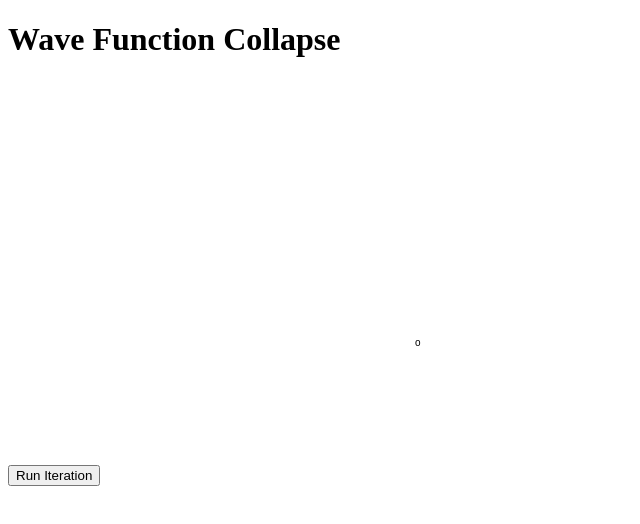
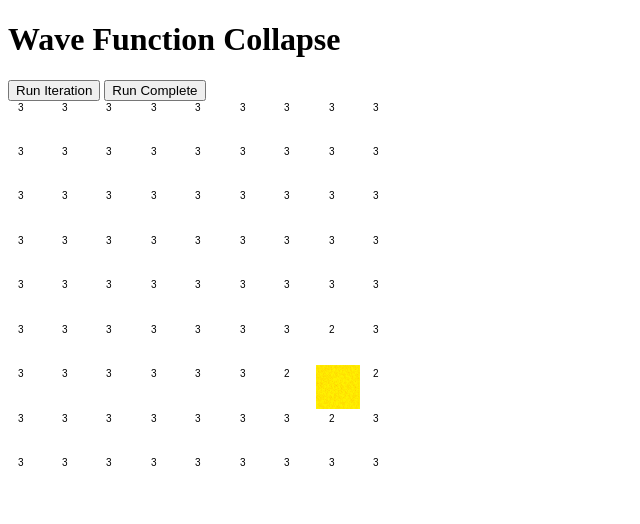
Before and after one commit to Billuc/WaveFunctionCollapse, an Electron app: page index.html in a window 800 px wide. Both pictures are taken after a click on the button "Run Iteration". Shown: the whole page, without its empty margins (0-640 px from the left). Drawn offline with Linux system fonts and the light colour scheme.

Commit message:
Now working

```diff
--- a/index.html
+++ b/index.html
@@ -15,7 +15,10 @@
   </head>
   <body>
     <h1>Wave Function Collapse</h1>
-    <button id="run-iteration-btn">Run Iteration</button>
+    <div>
+      <button id="run-iteration-btn">Run Iteration</button>
+      <button id="run-complete-btn">Run Complete</button>
+    </div>
 
     <script src="./models/authorization.js"></script>
     <script src="./models/cell.js"></script>
@@ -23,6 +26,7 @@
     <script src="./models/rule.js"></script>
     <script src="./models/tile.js"></script>
     <script src="./models/rules/neighborRule.js"></script>
+    <script src="./utils/delay.js"></script>
     <script src="./utils/helpers.js"></script>
     <script src="./utils/display.js"></script>
     <script src="./utils/waveFunctionCollapse.js"></script>
--- a/models/authorization.js
+++ b/models/authorization.js
@@ -3,4 +3,9 @@ class Authorization {
         this.orientation = orientation;
         this.tileVariant = tileVariant;
     }
+
+    equals(other) {
+        return this.orientation == other.orientation &&
+            this.tileVariant.equals(other.tileVariant);
+    }
 }
--- a/models/rules/neighborRule.js
+++ b/models/rules/neighborRule.js
@@ -19,10 +19,10 @@
 
         for (let subRule of subRules) {
             if (tileVariant.tile === subRule.tile1) {
-                authorized.push(this.createAuthorization(subRule.sideTile1, subRule.sideTile2, tileVariant));
+                authorized.push(this.createAuthorization(subRule.sideTile1, subRule.sideTile2, subRule.tile2, tileVariant));
             }
             if (tileVariant.tile === subRule.tile2) {
-                authorized.push(this.createAuthorization(subRule.sideTile2, subRule.sideTile1, tileVariant));
+                authorized.push(this.createAuthorization(subRule.sideTile2, subRule.sideTile1, subRule.tile1, tileVariant));
             }
         }
 
@@ -59,7 +59,7 @@
         return tile === this.tile1 || tile === this.tile2;
     }
 
-    createAuthorization(side1, side2, tileVariant) {
+    createAuthorization(side1, side2, authorizedTile, tileVariant) {
         let orientation = side1;
         let tileVariantOrientation = (6 + side1 - side2) % 4;
 
@@ -68,10 +68,10 @@
             tileVariantOrientation = rotateOrientation(tileVariantOrientation);
         }
 
-        if (this.tile2.variants.findIndex(v => v.orientation == tileVariantOrientation) == -1)
+        if (authorizedTile.variants.findIndex(v => v.orientation == tileVariantOrientation) == -1)
             return null;
 
-        let authorizedTileVariant = new TileVariant(this.tile2, null, tileVariantOrientation);
+        let authorizedTileVariant = new TileVariant(authorizedTile, null, tileVariantOrientation);
         return new Authorization(orientation, authorizedTileVariant);
     }
 }
--- a/models/tile.js
+++ b/models/tile.js
@@ -24,6 +24,10 @@ class Tile {
 
         return variants;
     }
+
+    equals(other) {
+        return this.name == other.name;
+    }
 }
 
 class TileVariant {
@@ -41,10 +45,12 @@ class TileVariant {
                 this.authorized = this.authorized.concat(rule.generateAuthorized(this));
             }
         }
+
+        this.authorized = this.authorized.filter((a, i) => i == this.authorized.findIndex(auth => a.equals(auth)));
     }
 
     equals(other) {
-        return this.tile == other.tile &&
+        return this.tile.equals(other.tile) &&
             this.reflection == other.reflection &&
             this.orientation == other.orientation;
     }
--- /dev/null
+++ b/utils/delay.js
@@ -0,0 +1,5 @@
+function delay(ms) {
+    return new Promise((res, rej) => {
+        setTimeout(res, ms);
+    })
+}
--- a/utils/display.js
+++ b/utils/display.js
@@ -1,11 +1,15 @@
-let GridWidth, GridHeight, CanvasWidth, CanvasHeight;
+let GridWidth, GridHeight, CanvasWidth, CanvasHeight, TileWidth, TileHeight;
 let canvasElement, canvasContext;
+
+const tileImageDict = {};
 
 function setupDisplay(gridWidth, gridHeight) {
     GridWidth = gridWidth;
     GridHeight = gridHeight;
     CanvasWidth = 400;
     CanvasHeight = 400;
+    TileWidth = Math.floor(CanvasWidth / GridWidth);
+    TileHeight = Math.floor(CanvasHeight / GridHeight);
 
     canvasElement = document.createElement("canvas");
     canvasElement.width = CanvasWidth;
@@ -16,23 +20,59 @@ function setupDisplay(gridWidth, gridHeight) {
     canvasContext = canvasElement.getContext("2d");
 }
 
+async function getTileImage(tileName, displayValue) {
+    if (tileName in tileImageDict) return tileImageDict[tileName];
+
+    var img = new Image();
+    await new Promise(res => img.onload = res, img.src = displayValue);
+    tileImageDict[tileName] = img;
+    return img;
+}
+
 function displayTile(tileVariant, x, y) {
-    if (tileVariant.tile.displayType == TileDisplayTypes.Value) {
+    var tile = tileVariant.tile;
+
+    if (tile.displayType == TileDisplayTypes.Value) {
         canvasContext.fillStyle = "black";
         canvasContext.fillText(
-            tileVariant.tile.displayValue,
-            Math.floor(x * CanvasWidth / GridWidth),
-            Math.floor(y * CanvasHeight / GridHeight)
+            tile.displayValue,
+            x * TileWidth,
+            y * TileHeight
         );
+    }
+    else if (tile.displayType == TileDisplayTypes.Image) {
+        getTileImage(tile.name, tile.displayValue)
+            .then(img => {
+                canvasContext.drawImage(
+                    img,
+                    x * TileWidth,
+                    y * TileHeight,
+                    TileWidth,
+                    TileHeight
+                )
+            })
     }
 }
 
+function displayEntropy(entropy, x, y) {
+    canvasContext.fillStyle = "black";
+    canvasContext.fillText(
+        entropy,
+        Math.floor(x * CanvasWidth / GridWidth + 10),
+        Math.floor(y * CanvasHeight / GridHeight + 10)
+    );
+}
+
 function displayCell(cell, x, y) {
+    displayEntropy(cell.entropy, x, y);
+
     if (!cell.tileVariant) return;
     displayTile(cell.tileVariant, x, y);
 }
 
 function display(grid) {
+    canvasContext.clearRect(0, 0, CanvasWidth, CanvasHeight);
+
     for (let i = 0; i < GridWidth; i++) {
         for (let j = 0; j < GridHeight; j++) {
             let index = i + GridWidth * j;
--- a/utils/waveFunctionCollapse.js
+++ b/utils/waveFunctionCollapse.js
@@ -2,15 +2,14 @@ const GRID_WIDTH = 9;
 const GRID_HEIGHT = 9;
 
 const TILES = [
-    new Tile("Tile1", [TileSymmetry.None], 1, TileDisplayTypes.Value, "_"),
-    new Tile("Tile2", [TileSymmetry.None], 1, TileDisplayTypes.Value, "o"),
-    new Tile("Tile3", [TileSymmetry.None], 1, TileDisplayTypes.Value, "N")
+    new Tile("Water", [TileSymmetry.None], 1, TileDisplayTypes.Image, "./assets/water.png"),
+    new Tile("Sand", [TileSymmetry.None], 1, TileDisplayTypes.Image, "./assets/sand.png"),
+    new Tile("Forest", [TileSymmetry.None], 1, TileDisplayTypes.Image, "./assets/forest.png")
 ];
 
 const RULES = [
     new NeighborRule(TILES[0], Orientation.All, TILES[0], Orientation.All),
     new NeighborRule(TILES[0], Orientation.All, TILES[1], Orientation.All),
-    new NeighborRule(TILES[1], Orientation.All, TILES[1], Orientation.All),
     new NeighborRule(TILES[1], Orientation.All, TILES[2], Orientation.All),
     new NeighborRule(TILES[2], Orientation.All, TILES[2], Orientation.All)
 ];
@@ -88,9 +87,20 @@ function runIteration() {
     display(GRID);
 }
 
+async function runComplete() {
+    setup();
+    display(GRID);
+
+    while (!checkCompleted()) {
+        runIteration();
+        await delay(1000);
+    }
+}
+
 
 setup();
 setupDisplay(GRID_WIDTH, GRID_HEIGHT);
 display(GRID);
 
 document.getElementById("run-iteration-btn").addEventListener("click", runIteration);
+document.getElementById("run-complete-btn").addEventListener("click", runComplete);
```
Also changed, not shown: assets/forest.png (added), assets/sand.png (added), assets/water.png (added).
